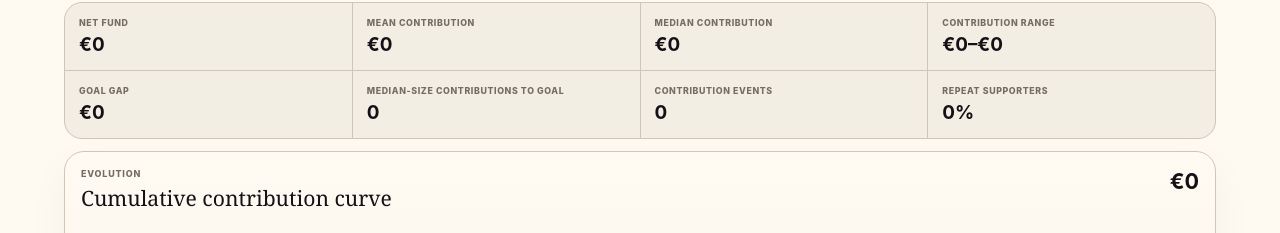
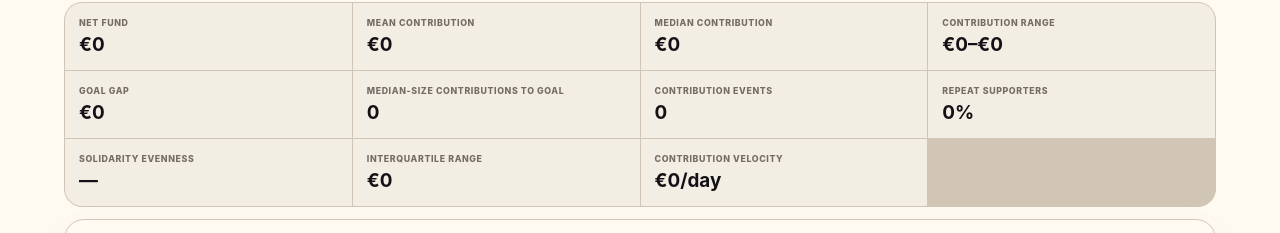
Before and after one commit to chilperic/chilperic.github.io, a plain HTML site: page solidarity-karen/observatory/index.html in a window 1280 px wide. Shown: the part 935-1168 px from the top of the page. Drawn offline with nearby package versions, Linux system fonts and the light colour scheme; no server answers.

Commit message:
Add evenness and velocity metrics to observatory

```diff
--- a/solidarity-karen/observatory/index.html
+++ b/solidarity-karen/observatory/index.html
@@ -93,6 +93,9 @@
         <article><span data-i18n="medianNeeded">Median-size contributions to goal</span><strong id="statNeeded">0</strong></article>
         <article><span data-i18n="contributionEvents">Contribution events</span><strong id="statEvents">0</strong></article>
         <article><span data-i18n="repeatSupporters">Repeat supporters</span><strong id="statRepeat">0%</strong></article>
+        <article><span data-i18n="evenness">Solidarity evenness</span><strong id="statEvenness">—</strong></article>
+        <article><span data-i18n="iqr">Interquartile range</span><strong id="statIQR">€0</strong></article>
+        <article><span data-i18n="velocity">Contribution velocity</span><strong id="statVelocity">€0/day</strong></article>
       </div>
 
       <div class="dashboard-grid">
```
